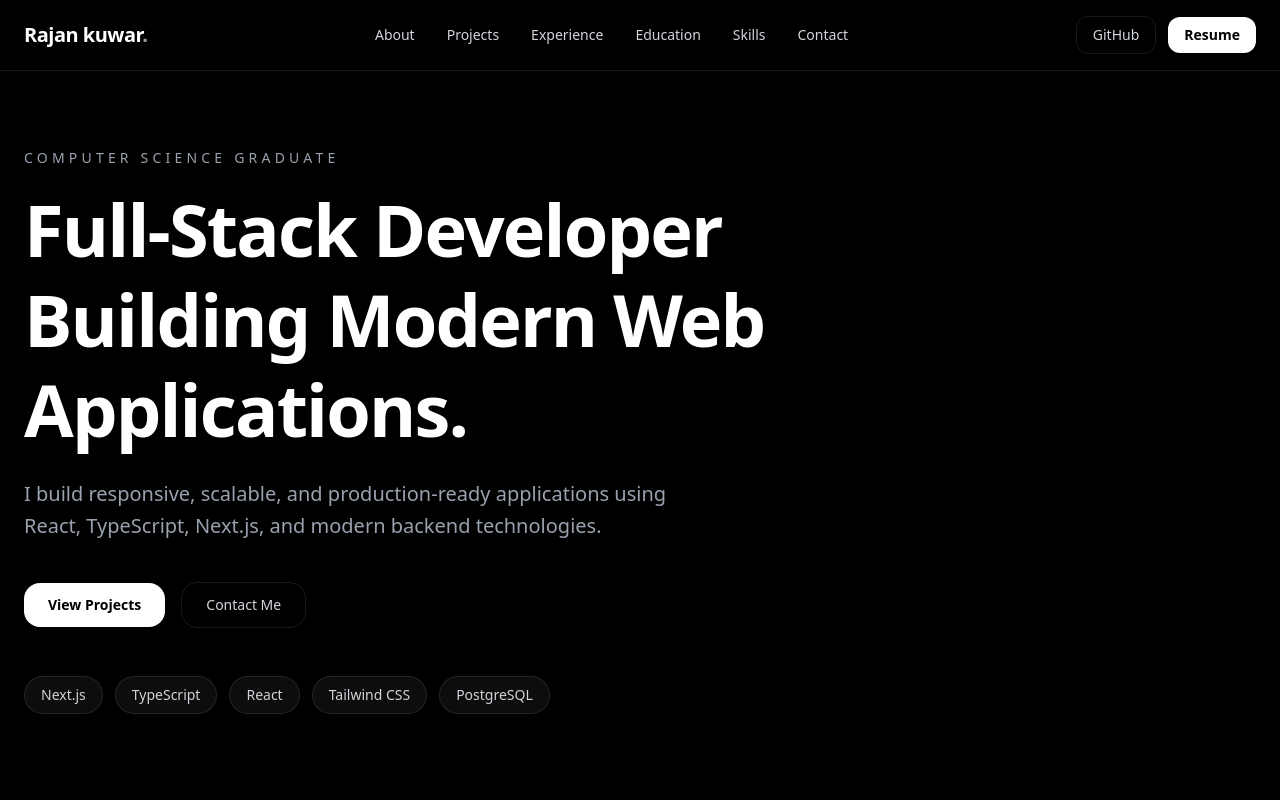
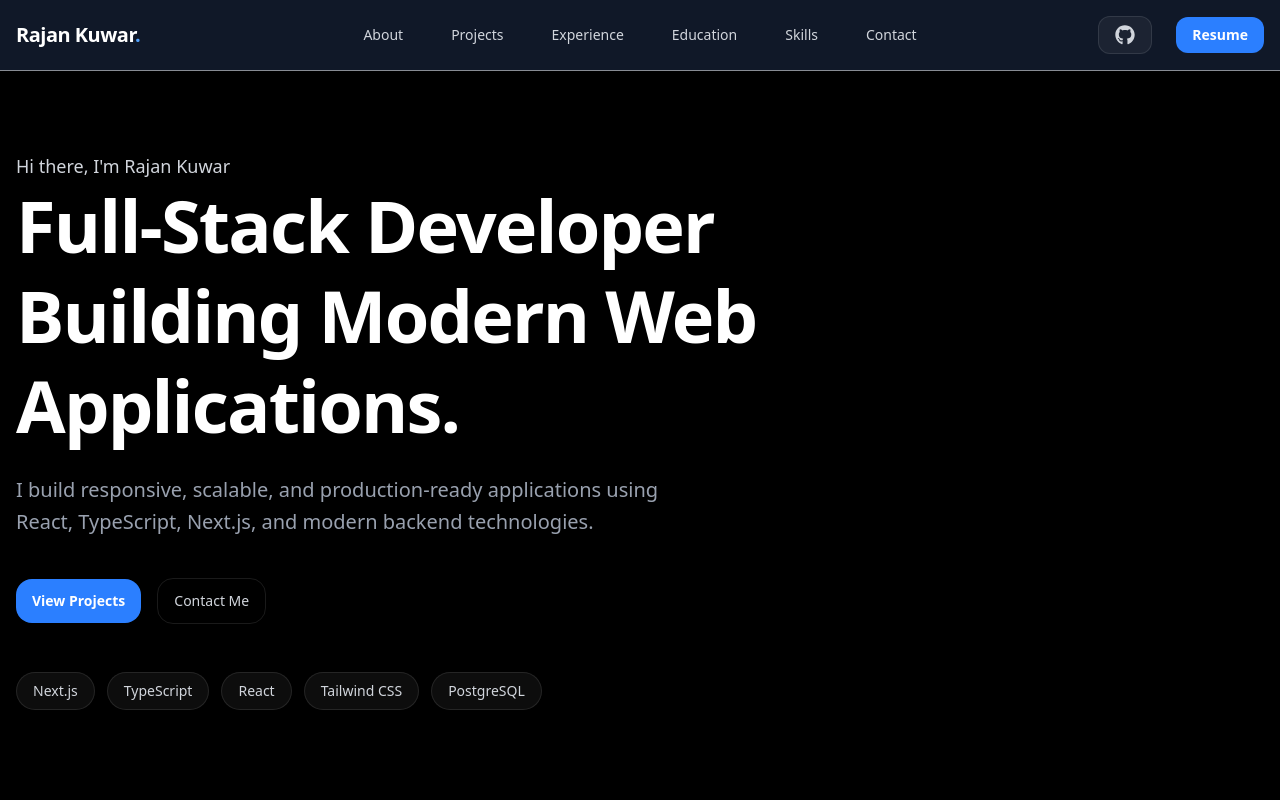
Before and after one commit to rajan10kuwar/my-portfolio-website, a Next.js app: page / in a window 1280 px wide. Shown: the top 800 px of the page. Built offline with nearby package versions, Linux system fonts and the light colour scheme.

Commit message:
Enhance navbar and footer UI with responsive design and animations

```diff
--- a/app/page.tsx
+++ b/app/page.tsx
@@ -1,75 +1,83 @@
 "use client";
 
+import { FaGithub, FaLinkedin, FaEnvelope } from "react-icons/fa";
 import { useState } from "react";
 
 export default function PortfolioNavbar() {
   const [isOpen, setIsOpen] = useState(false);
   return (
-    <div className="min-h-screen bg-black text-white">
-      <header className="sticky top-0 z-50 border-b border-white/10 bg-black/70 backdrop-blur-md">
-        <nav className="mx-auto flex max-w-7xl items-center justify-between px-6 py-4">
+    <div className="min-h-screen text-white bg-black relative">
+      <header className="sticky top-0 z-50 border-b border-white/50 bg-gray-900 backdrop-blur-xl">
+        <nav className="mx-auto grid max-w-7xl grid-cols-2 md:grid-cols-3 items-center px-4 py-4">
           {/* Logo */}
+          <div className="justify-self-start">
             <a
               href="#home"
-            className="text-xl font-bold tracking-tight text-white transition hover:opacity-80"
+              className="text-xl font-bold tracking-tight transition hover:text-blue-400"
               >
-              Rajan kuwar<span className="text-gray-400">.</span>
+                Rajan Kuwar<span className="text-blue-400">.</span>
             </a>
+          </div>
 
           {/* Desktop Navigation */}
-          <div className="hidden items-center gap-8 md:flex">
+          <div className="hidden justify-center md:flex">
+            <div className="flex items-center gap-6 lg:gap-12">
               <a
                 href="#about"
-              className="text-sm font-medium text-gray-300 transition hover:text-white"
+                className="relative text-sm font-medium text-gray-300 transition hover:text-blue-400 after:absolute after:left-0 after:-bottom-1 after:h-[2px] after:w-0 after:bg-blue-400 after:transition-all hover:after:w-full"
               >
                 About
               </a>
               <a
                 href="#projects"
-              className="text-sm font-medium text-gray-300 transition hover:text-white"
+                className="relative text-sm font-medium text-gray-300 transition hover:text-blue-400 after:absolute after:left-0 after:-bottom-1 after:h-[2px] after:w-0 after:bg-blue-400 after:transition-all hover:after:w-full"
               >
                 Projects
               </a>
               <a
                 href="#experience"
-              className="text-sm font-medium text-gray-300 transition hover:text-white"
+                className="relative text-sm font-medium text-gray-300 transition hover:text-blue-400 after:absolute after:left-0 after:-bottom-1 after:h-[2px] after:w-0 after:bg-blue-400 after:transition-all hover:after:w-full"
               >
                 Experience
               </a>
               <a
                 href="#education"
-              className="text-sm font-medium text-gray-300 transition hover:text-white"
+                className="relative text-sm font-medium text-gray-300 transition hover:text-blue-400 after:absolute after:left-0 after:-bottom-1 after:h-[2px] after:w-0 after:bg-blue-400 after:transition-all hover:after:w-full"
               >
                 Education
               </a>
               <a
                 href="#skills"
-              className="text-sm font-medium text-gray-300 transition hover:text-white"
+                className="relative text-sm font-medium text-gray-300 transition hover:text-blue-400 after:absolute after:left-0 after:-bottom-1 after:h-[2px] after:w-0 after:bg-blue-400 after:transition-all hover:after:w-full"
               >
                 Skills
               </a>
               <a
                 href="#contact"
-              className="text-sm font-medium text-gray-300 transition hover:text-white"
+                className="relative text-sm font-medium text-gray-300 transition hover:text-blue-400 after:absolute after:left-0 after:-bottom-1 after:h-[2px] after:w-0 after:bg-blue-400 after:transition-all hover:after:w-full"
               >
                 Contact
               </a>
             </div>
+          </div>
 
           {/* Right Side */}
-          <div className="flex items-center gap-3">
+          <div className="justify-self-end">
+            <div className="flex items-center gap-3 sm:gap-4 md:gap-6">
             <a
-              href="https://github.com/rajan10kuwar "
+  href="https://github.com/rajan10kuwar"
   target="_blank"
   rel="noopener noreferrer"
-              className="rounded-xl border border-white/10 px-4 py-2 text-sm font-medium text-gray-300 transition hover:border-white/20 hover:text-white"
+  aria-label="GitHub"
+  className="group relative flex items-center gap-2 rounded-xl border border-white/10 bg-white/5 px-3 sm:px-4 py-2 text-sm text-gray-300 transition-all duration-300 hover:-translate-y-0.5 hover:border-blue-500/40 hover:text-white"
 >
-              GitHub
+  <span className="absolute inset-0 rounded-xl bg-blue-500/0 transition-all duration-300 group-hover:bg-blue-500/70" />
+
+  <FaGithub className="relative z-10 text-xl transition-all duration-300 group-hover:rotate-12 group-hover:scale-110" />
 </a>
-
             <a
               href="/RK_Resume.pdf" target="_blank"
-              className="rounded-xl bg-white px-4 py-2 text-sm font-semibold text-black transition hover:opacity-90"
+              className="rounded-xl bg-blue-500 px-4 py-2 text-sm font-semibold text-white transition hover:bg-blue-600 hover:-translate-y-0.5"
             >
               Resume
             </a>
@@ -80,21 +88,22 @@ export default function PortfolioNavbar() {
               ☰
             </button>
             </div>
+          </div>
         </nav>
         {isOpen && (
           <div className="border-t border-white/10 bg-black md:hidden">
-            <div className="flex flex-col px-6 py-4">
+            <div className="flex flex-col px-6 py-5">
               <a
                 href="#about"
                 onClick={() => setIsOpen(false)}
-                className="py-3 text-gray-300 transition hover:text-white"
+                className="py-4 text-base text-gray-300 transition hover:text-white"
               >
                 About
               </a>
               <a
                 href="#projects"
                 onClick={() => setIsOpen(false)}
-                className="py-3 text-gray-300 transition hover:text-white"
+                className="py-4 text-base text-gray-300 transition hover:text-white"
               >
                 Projects
               </a>
@@ -102,28 +111,28 @@ export default function PortfolioNavbar() {
               <a
                 href="#experience"
                 onClick={() => setIsOpen(false)}
-                className="py-3 text-gray-300 transition hover:text-white"
+                className="py-4 text-base text-gray-300 transition hover:text-white"
               >
                 Experience
               </a>
               <a
                 href="#education"
                 onClick={() => setIsOpen(false)}
-                className="py-3 text-gray-300 transition hover:text-white"
+                className="py-4 text-base text-gray-300 transition hover:text-white"
               >
                 Education
               </a>
               <a
                 href="#skills"
                 onClick={() => setIsOpen(false)}
-                className="py-3 text-gray-300 transition hover:text-white"
+                className="py-4 text-base text-gray-300 transition hover:text-white"
               >
                 Skills
               </a>
               <a
                 href="#contact"
                 onClick={() => setIsOpen(false)}
-                className="py-3 text-gray-300 transition hover:text-white"
+                className="py-4 text-base text-gray-300 transition hover:text-white"
               >
                 Contact
               </a>
@@ -136,11 +145,12 @@ export default function PortfolioNavbar() {
       {/* Hero Section */}
       <section
         id="home"
-        className="mx-auto flex min-h-[90vh] max-w-7xl flex-col justify-center px-6 py-16"
+        className="mx-auto flex min-h-[90vh] max-w-7xl flex-col justify-center px-4 py-16"
       >
         <div className="max-w-3xl">
-          <p className="mb-4 text-sm font-medium uppercase tracking-[0.3em] text-gray-400">
-            Computer Science Graduate
+
+          <p className="text-lg font-medium text-gray-300">
+  Hi there, I'm Rajan Kuwar
 </p>
 
           <h1 className="text-5xl font-bold leading-tight tracking-tight md:text-7xl">
@@ -156,14 +166,14 @@ export default function PortfolioNavbar() {
           <div className="mt-10 flex flex-wrap items-center gap-4">
             <a
               href="#projects"
-              className="rounded-2xl bg-white px-6 py-3 text-sm font-semibold text-black transition hover:opacity-90"
+              className="rounded-2xl bg-blue-500 text-white hover:bg-blue-600 px-4 py-3 text-sm font-semibold text-black transition hover:opacity-90"
             >
               View Projects
             </a>
 
             <a
               href="#contact"
-              className="rounded-2xl border border-white/10 px-6 py-3 text-sm font-medium text-gray-300 transition hover:border-white/20 hover:text-white"
+              className="rounded-2xl border border-white/10 px-4 py-3 text-sm font-medium text-gray-300 transition hover:border-white/20 hover:text-white"
             >
               Contact Me
             </a>
@@ -191,7 +201,7 @@ export default function PortfolioNavbar() {
 
         <section
           id="about"
-          className="scroll-mt-4 mx-auto max-w-7xl px-6 py-16"
+          className="scroll-mt-4 mx-auto max-w-7xl px-4 py-16"
         >
           {/* Section Heading */}
           <div className="max-w-3xl">
@@ -237,7 +247,7 @@ export default function PortfolioNavbar() {
 
         <section
           id="projects"
-          className="scroll-mt-4 mx-auto max-w-7xl px-6 py-16"
+          className="scroll-mt-4 mx-auto max-w-7xl px-4 py-16"
         >
           {/* Section Heading */}
           <div className="max-w-3xl">
@@ -356,7 +366,7 @@ export default function PortfolioNavbar() {
 
         <section
           id="experience"
-          className="scroll-mt-4 mx-auto max-w-7xl px-6 py-16"
+          className="scroll-mt-4 mx-auto max-w-7xl px-4 py-16"
         >
           {/* Heading */}
           <div className="max-w-3xl">
@@ -514,7 +524,7 @@ export default function PortfolioNavbar() {
 
         <section
           id="education"
-          className="scroll-mt-4 mx-auto max-w-7xl px-6 py-16"
+          className="scroll-mt-4 mx-auto max-w-7xl px-4 py-16"
         >
           {/* Heading */}
           <div className="max-w-3xl">
@@ -636,7 +646,7 @@ export default function PortfolioNavbar() {
 
         <section
           id="skills"
-          className="scroll-mt-4 mx-auto max-w-7xl px-6 py-16"
+          className="scroll-mt-4 mx-auto max-w-7xl px-4 py-16"
         >
           {/* Section Heading */}
           <div className="max-w-3xl">
@@ -750,7 +760,7 @@ export default function PortfolioNavbar() {
 
         <section
           id="contact"
-          className="scroll-mt-4 mx-auto max-w-7xl px-6 py-16"
+          className="scroll-mt-4 mx-auto max-w-7xl px-4 py-16"
         >
           {/* Heading */}
           <div className="max-w-3xl">
@@ -835,34 +845,50 @@ export default function PortfolioNavbar() {
             </a>
           </div>
         </section>
-        <footer className="border-t border-white/10 py-8">
-          <div className="mx-auto flex max-w-7xl flex-col items-center justify-between gap-4 px-6 text-sm text-gray-400 md:flex-row">
-            <p>© 2026 Rajan Kuwar. All rights reserved.</p>
 
-            <div className="flex items-center gap-4">
+        <footer className="border-t border-blue-500/30 bg-white/[0.02] py-8">
+          <div className="h-px w-full bg-gradient-to-r from-transparent via-blue-500/50 to-transparent" />
+          <div className="mx-auto flex max-w-7xl flex-col gap-6 px-6 py-10 md:flex-row md:items-center md:justify-between">
+            <p className="text-sm text-gray-300 transition-colors duration-300 hover:text-blue-400">
+              © 2026 Rajan Kuwar. All rights reserved.
+            </p>
+
+            <div className="flex items-center gap-5">
               <a
                 href="https://github.com/rajan10kuwar"
                 target="_blank"
                 rel="noopener noreferrer"
-                className="transition hover:text-white"
+                aria-label="GitHub"
+                className="group relative flex h-11 w-11 items-center justify-center rounded-xl border border-white/10 bg-white/5 text-gray-400 transition-all duration-300 hover:-translate-y-1 hover:border-blue-500/60 hover:bg-gradient-to-br hover:from-blue-500/20 hover:to-cyan-400/20 hover:text-white hover:shadow-[0_0_25px_rgba(59,130,246,0.35)]"
               >
+                <FaGithub className="relative z-10 text-xl transition-all duration-300 group-hover:scale-110 group-hover:-translate-y-0.5 group-hover:rotate-6" />
+                <span className="absolute -bottom-6 left-1/2 -translate-x-1/2 text-xs text-gray-500 opacity-0 transition group-hover:opacity-100">
                   GitHub
+                </span>
               </a>
 
               <a
-                href="https://www.linkedin.com/in/rajan-kuwar-8356982b2"
+                href="https://www.linkedin.com/in/rajan-kuwar"
                 target="_blank"
                 rel="noopener noreferrer"
-                className="transition hover:text-white"
+                aria-label="LinkedIn"
+                className="group relative flex h-11 w-11 items-center justify-center rounded-xl border border-white/10 bg-white/5 text-gray-400 transition-all duration-300 hover:-translate-y-1 hover:border-blue-500/60 hover:bg-gradient-to-br hover:from-blue-500/20 hover:to-cyan-400/20 hover:text-white hover:shadow-[0_0_25px_rgba(59,130,246,0.35)]"
               >
+                <FaLinkedin className="relative z-10 text-xl transition-all duration-300 group-hover:scale-110 group-hover:-translate-y-0.5 group-hover:rotate-6" />
+                <span className="absolute -bottom-6 left-1/2 -translate-x-1/2 text-xs text-gray-500 opacity-0 transition group-hover:opacity-100">
                   LinkedIn
+                </span>
               </a>
 
               <a
-                href="mailto:rajan10kuwar@gmail.com.com"
-                className="transition hover:text-white"
+                href="mailto:rajan10kuwar@gmail.com"
+                aria-label="Email"
+                className="group relative flex h-11 w-11 items-center justify-center rounded-xl border border-white/10 bg-white/5 text-gray-400 transition-all duration-300 hover:-translate-y-1 hover:border-blue-500/60 hover:bg-gradient-to-br hover:from-blue-500/20 hover:to-cyan-400/20 hover:text-white hover:shadow-[0_0_25px_rgba(59,130,246,0.35)]"
               >
+                <FaEnvelope className="relative z-10 text-xl transition-all duration-300 group-hover:scale-110 group-hover:-translate-y-0.5 group-hover:rotate-6" />
+                <span className="absolute -bottom-6 left-1/2 -translate-x-1/2 text-xs text-gray-500 opacity-0 transition group-hover:opacity-100">
                   Email
+                </span>
               </a>
             </div>
           </div>
--- a/package.json
+++ b/package.json
@@ -12,6 +12,7 @@
     "next": "16.2.6",
     "react": "19.2.4",
     "react-dom": "19.2.4",
+    "react-icons": "^5.6.0",
     "react-syntax-highlighter": "^16.1.1"
   },
   "devDependencies": {
```
Also changed, not shown: 1 other file (tests, documents, lock files or other folders). Lines whose indentation alone changed are shown as unchanged.
